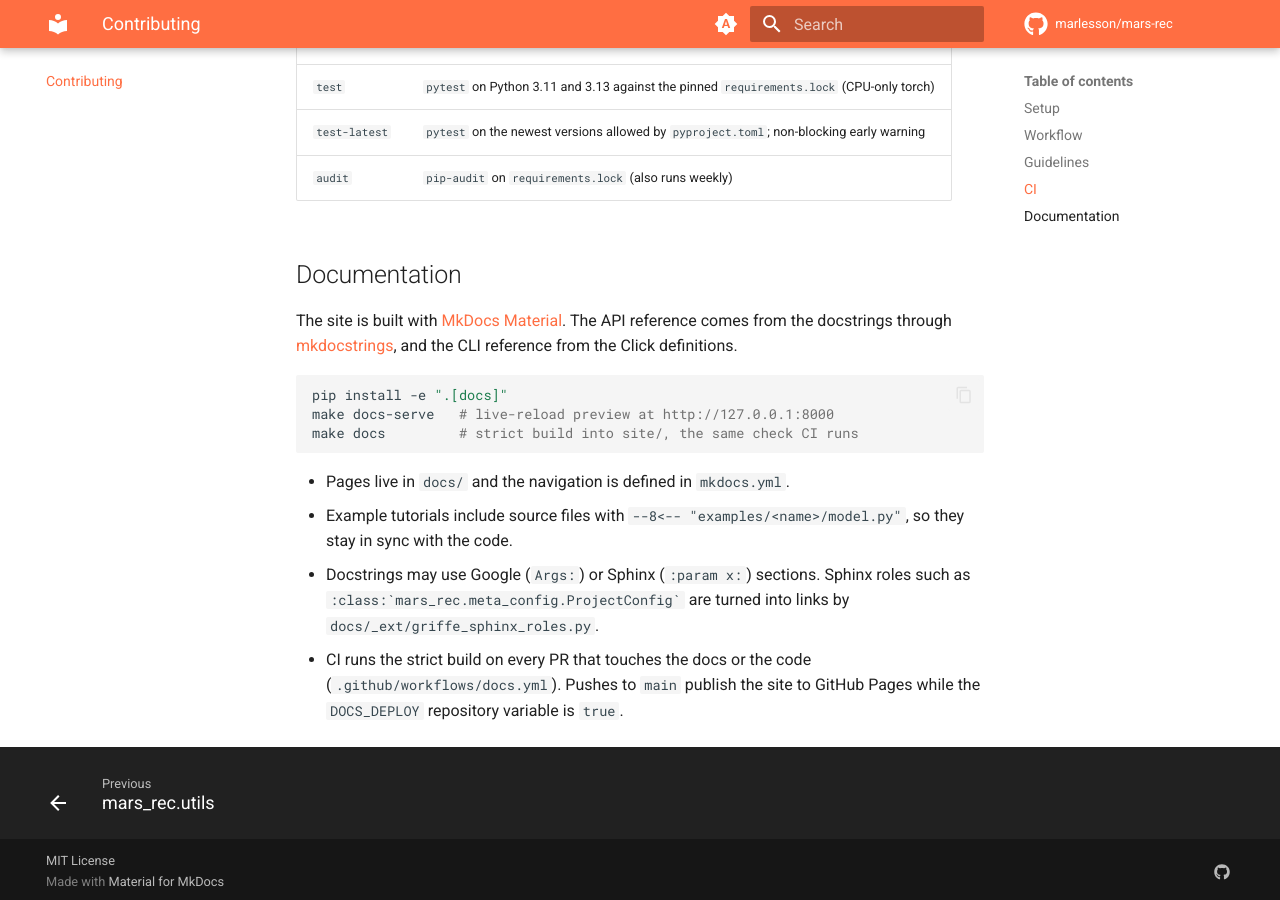
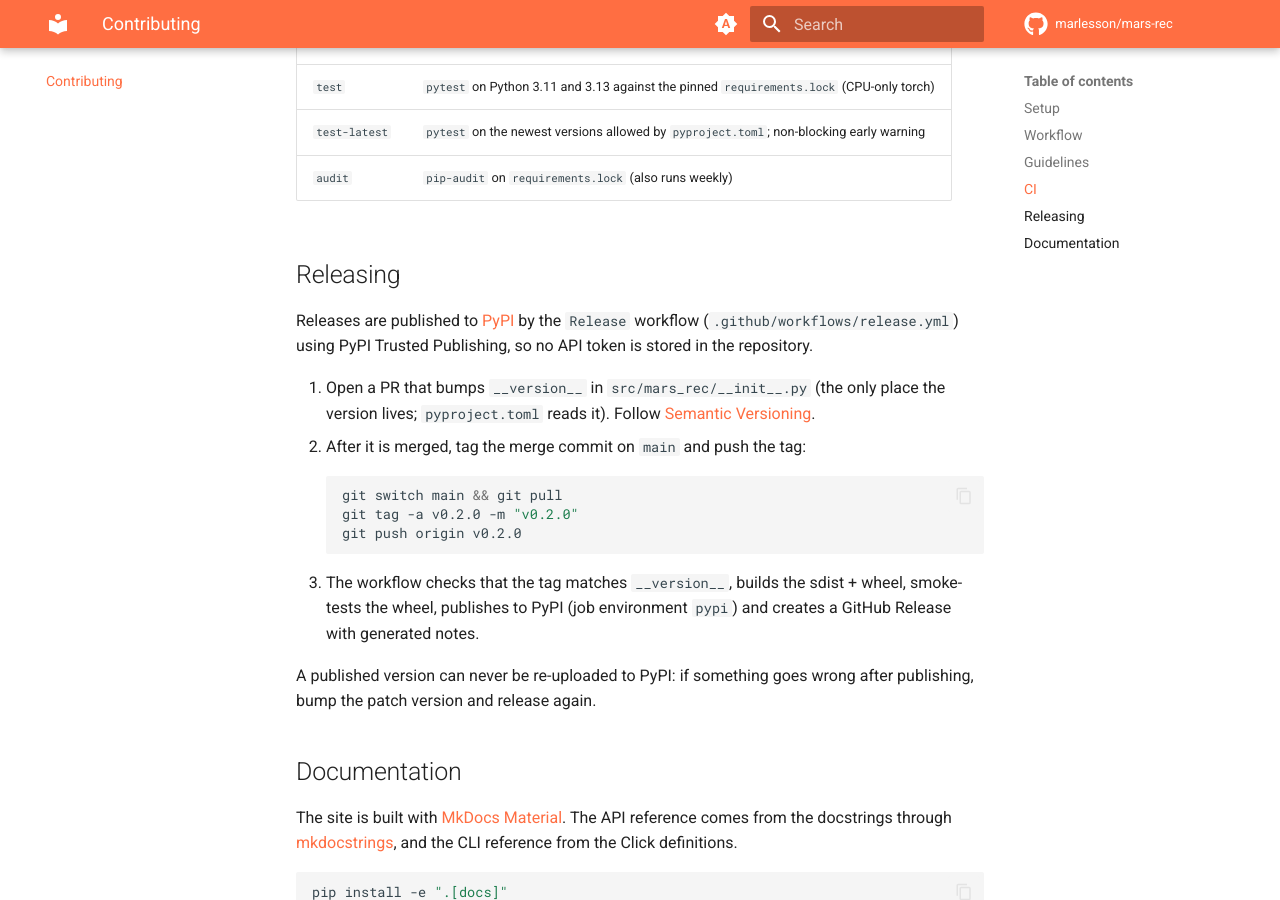
Before and after one commit to marlesson/mars-rec, an MkDocs documentation site: the page built from docs/contributing.md, in a window 1280 px wide and 900 px high, scrolled down 1477 px. Built offline with MkDocs 1.6.1 and Material for MkDocs 9.7.7, drawn with Linux system fonts in a browser that asks for light colours; comment, search, counter and statistics services are not loaded.

Commit message:
ci: add PyPI release workflow triggered by version tags (#22)
## Summary
- **`.github/workflows/release.yml`** — runs on `v*` tags: checks the
tag matches `mars_rec.__version__`, builds sdist + wheel, `twine check
--strict`, smoke-tests the wheel in a clean venv (`mars-rec --help` +
import), publishes to PyPI via **Trusted Publishing** (environment
`pypi`, no stored token), then creates a GitHub Release with generated
notes and the dist files attached.
- **Single version source** — `pyproject.toml` now uses `dynamic =
["version"]` read from `src/mars_rec/__init__.py`. Adds Documentation /
Source / Issues project URLs.
- **README** — relative links made absolute (they break on the PyPI
page); adds `pip install mars-rec`.
- **Docs** — "From PyPI" section in Installation; "Releasing" section in
CONTRIBUTING.

## One-time setup before the first tag
On pypi.org → *Your account → Publishing → Add a pending publisher*:
project `mars-rec`, owner `marlesson`, repo `mars-rec`, workflow
`release.yml`, environment `pypi`.

## Test plan
- [x] `python -m build` + `twine check --strict` pass locally (wheel
includes `luigi.cfg`)
- [x] `make lint`, `make test` (608 passed), `mkdocs build --strict`
- [ ] First real run: push `v0.1.0` after merge

🤖 Generated with [Claude Code](https://claude.com/claude-code)

Co-authored-by: Claude Opus 5.5 <noreply@anthropic.com>

````diff
--- a/CONTRIBUTING.md
+++ b/CONTRIBUTING.md
@@ -51,3 +51,22 @@ Every PR and every push to `main` runs:
 | `test` | `pytest` on Python 3.11 and 3.13 against the pinned `requirements.lock` (CPU-only torch) |
 | `test-latest` | `pytest` on the newest versions allowed by `pyproject.toml`; non-blocking early warning |
 | `audit` | `pip-audit` on `requirements.lock` (also runs weekly) |
+
+## Releasing
+
+Releases are published to [PyPI](https://pypi.org/project/mars-rec/) by the `Release` workflow
+(`.github/workflows/release.yml`) using PyPI Trusted Publishing, so no API token is stored in the repository.
+
+1. Open a PR that bumps `__version__` in `src/mars_rec/__init__.py` (the only place the version lives;
+   `pyproject.toml` reads it). Follow [Semantic Versioning](https://semver.org/).
+2. After it is merged, tag the merge commit on `main` and push the tag:
+   ```bash
+   git switch main && git pull
+   git tag -a v0.2.0 -m "v0.2.0"
+   git push origin v0.2.0
+   ```
+3. The workflow checks that the tag matches `__version__`, builds the sdist + wheel, smoke-tests the wheel,
+   publishes to PyPI (job environment `pypi`) and creates a GitHub Release with generated notes.
+
+A published version can never be re-uploaded to PyPI: if something goes wrong after publishing, bump the
+patch version and release again.
````
Also changed, not shown: AGENTS.md (+1 -1 lines), README.md (+8 -2 lines), docs/getting-started/installation.md (+10 -0 lines), pyproject.toml (+9 -1 lines), 1 other file.
